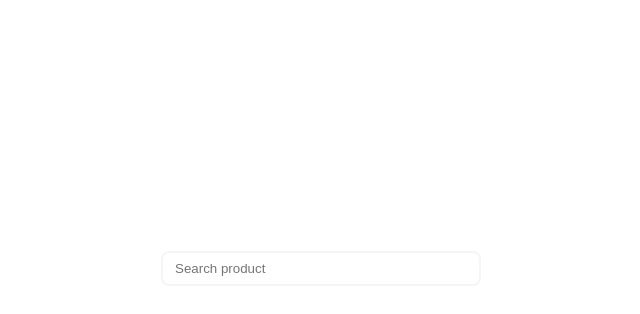
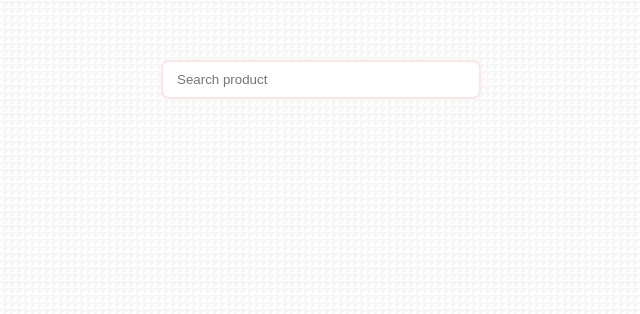
Before and after one commit to Front-End-Bootcamp/vue-component-create-team-octopus, a Vue app: page / in a window 1280 px wide. Shown: the part 132-446 px from the top of the page, without its empty margins (319-959 px from the left). Built offline with nearby package versions, Linux system fonts and the light colour scheme.

Commit message:
Updated styles

```diff
--- a/src/App.vue
+++ b/src/App.vue
@@ -27,9 +27,12 @@ const selectProduct = ref('');
 
 <style>
 .container {
+	padding-top: 15%;
 	display: flex;
 	justify-content: center;
-	align-items: center;
+	align-items: flex-start;
 	height: 100vh;
+	background-image: linear-gradient(-45deg, #ffffff, #ffffff 50%, #f6f6f6 50%, #f6f6f6);
+	background-size: 7px 7px;
 }
 </style>
--- a/src/components/AutoComplate.vue
+++ b/src/components/AutoComplate.vue
@@ -99,11 +99,11 @@ const show = computed(() => {
 
 	&__input {
 		width: 100%;
-		padding: 8px 12px;
+		padding: 10px 14px;
 		border: 0;
 		border-radius: 8px;
-		background-color: white;
-		border: 2px solid whitesmoke;
+		background-color: #ffffff;
+		border: 2px solid #f7e7e5;
 		min-width: 320px;
 		transition: all 0.3s ease-in-out;
 
@@ -121,7 +121,7 @@ const show = computed(() => {
 		border-radius: 0 0 8px 8px;
 
 		box-shadow: rgba(99, 99, 99, 0.2) 0px 2px 8px 0px;
-		border: 2px solid white;
+		border: 2px solid #f7e7e5;
 		border-top: 0;
 		display: flex;
 		flex-direction: column;
@@ -151,18 +151,17 @@ const show = computed(() => {
 			display: block;
 
 			&:hover {
-				background-color: #fff;
+				background-color: #f7e7e5;
 			}
 
 			&.active {
-				background-color: #fff;
+				background-color: #f7e7e5;
 			}
 		}
 	}
 
 	&.active {
 		box-shadow: rgba(99, 99, 99, 0.2) 0px 2px 8px 0px;
-
 		.autocomplate__input {
 			border-radius: 8px 8px 0 0;
 		}
```
